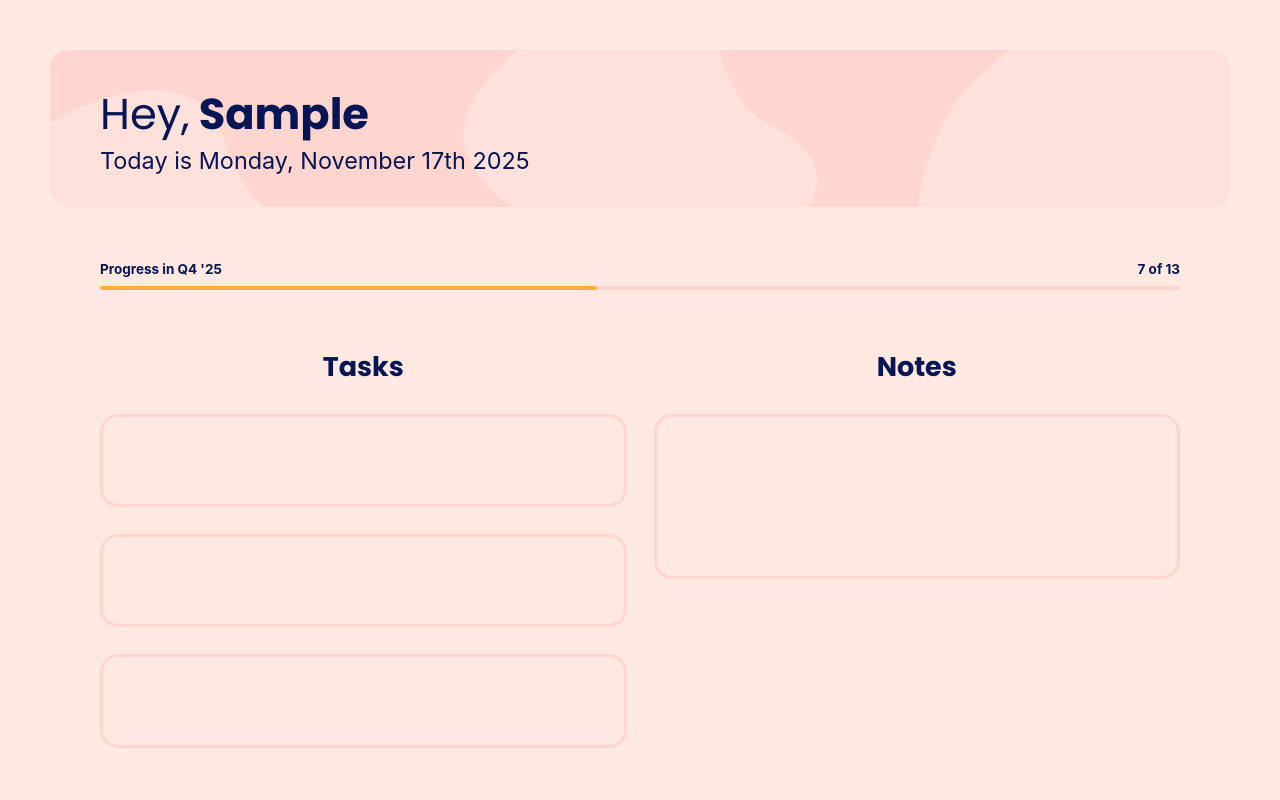
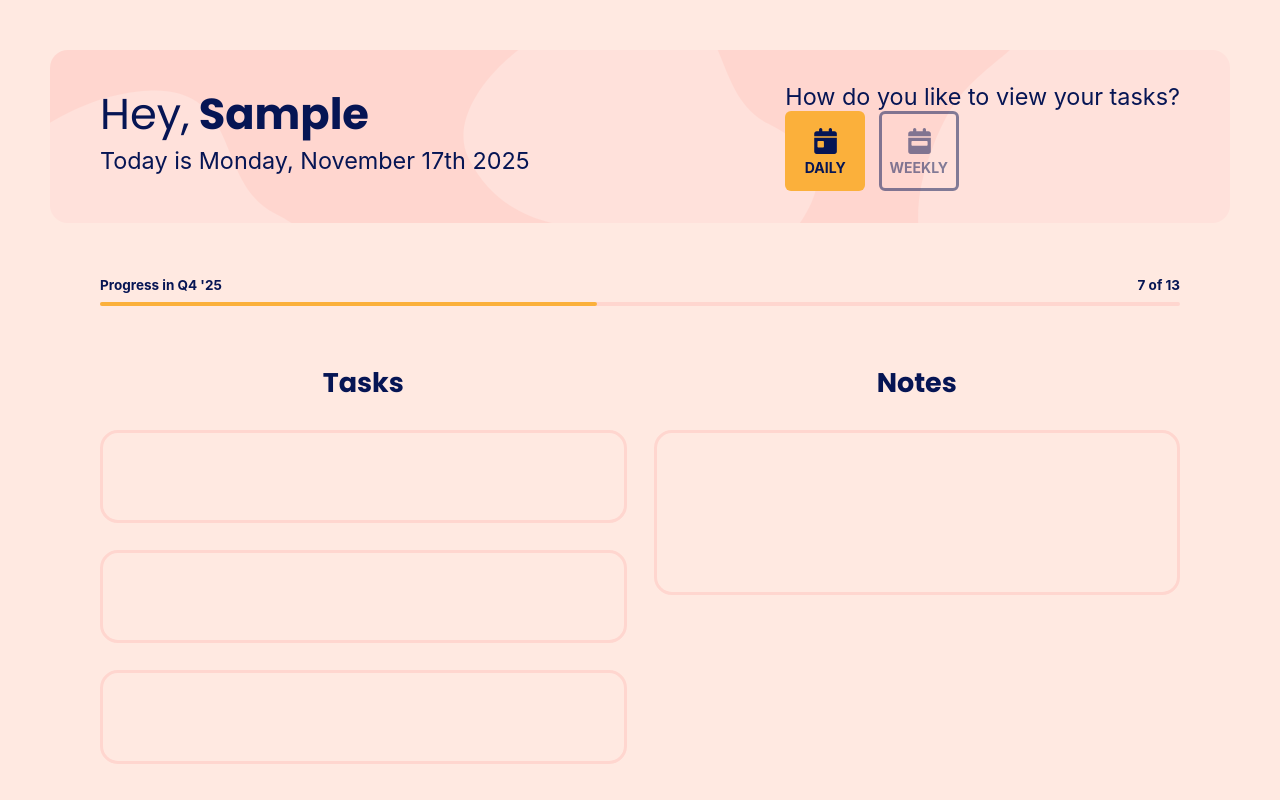
Before and after one commit to gauntface/focus-frontend, a Next.js app: page /home in a window 1280 px wide. Shown: the top 800 px of the page. Built offline with nearby package versions, Linux system fonts and the light colour scheme; no server answers; sample sign-in values are in the browser's storage; a web font is replaced by a local one.

Commit message:
Try adding a week view

```diff
--- /dev/null
+++ b/components/DayTasks/DayTasks.tsx
@@ -0,0 +1,124 @@
+import styles from '../../styles/layouts/l-home.module.css';
+import { QuarterTracker } from '../../components/QuarterTracker/QuarterTracker'
+import { NotesArea } from '../../components/NotesArea/NotesArea'
+import { User } from 'firebase/auth';
+import { DailyPriority, getDailyPriorities, setDailyPriorities } from "../../models/priorities";
+import {getDailyNotes, setDailyNotes} from "../../models/notes";
+
+import {useEffect, useState} from 'react';
+
+let timeoutID: NodeJS.Timeout;
+
+export function DayTasks({date, user}: Props) {
+	const [initialLoad, setInitialLoad] = useState<boolean>(true);
+
+	const [priorities, setPriorities] = useState<Array<DailyPriority>>([
+		{
+			note: '',
+			order: 0,
+		}, {
+			note: '',
+			order: 0,
+		}, {
+			note: '',
+			order: 0,
+		}
+	]);
+
+	const [notes, setNotes] = useState<string>('');
+
+	useEffect(() => {
+		(async () => {
+			if (!user) {
+				return;
+			}
+			const [ps, ns] = await Promise.all([
+				getDailyPriorities(user, date),
+				getDailyNotes(user, date),
+			])
+			setPriorities(ps);
+
+			setNotes(ns);
+
+			setInitialLoad(false);
+		})();
+		// eslint-disable-next-line react-hooks/exhaustive-deps
+	}, []);
+
+	function onDailyPriorityChange(idx: number, e: string) {
+		if (priorities[idx].note == e) {
+			// Do not set priorities and trigger hooks if
+			// nothing has acutally changed.
+			return;
+		}
+
+		const ps = [...priorities];
+		ps[idx].note = e;
+		setPriorities(ps);
+
+		clearTimeout(timeoutID);
+		timeoutID = setTimeout(async () => {
+			// TODO: Handle no user correctly.
+			if (!user) {
+				return;
+			}
+
+			try {
+				await setDailyPriorities(user, date, ps)
+			} catch(err) {
+				console.error('Failed to set daily priorities: ', e);
+			}
+		}, 2000);
+	}
+
+	function onNotesChange(e: string) {
+		if (notes == e) {
+			return;
+		}
+
+		setNotes(e);
+
+		clearTimeout(timeoutID);
+		timeoutID = setTimeout(async () => {
+			// TODO: Handle no user correctly.
+			if (!user) {
+				return;
+			}
+
+			try {
+				await setDailyNotes(user, date, e)
+			} catch(err) {
+				console.error('Failed to set daily notes: ', e);
+			}
+		}, 2000);
+	}
+
+	return (
+		<div className={styles['l-home__main']}>
+			<section className={styles['l-home__priorities']}>
+				<h3>Tasks</h3>
+				<ol className={styles['l-home__priorities-list']}>
+					{priorities.map((priority: DailyPriority, idx: number) => {
+						return (<li key={idx} className={styles['l-home__priority-item']}>
+							<NotesArea disabled={initialLoad} name={`priority-${idx}`} note={priority.note} onChange={(v: string) => onDailyPriorityChange(idx, v)} rows={1} />
+						</li>)
+					})}
+				</ol>
+			</section>
+
+			<section className={styles['l-home__notes']}>
+				<h3>Notes</h3>
+				<div className={styles['l-home__note-border']}>
+					<NotesArea disabled={initialLoad} name={`notes`} note={notes}  onChange={(v: string) => onNotesChange(v)} rows={3} />
+				</div>
+			</section>
+
+			<div className={styles['l-home__quarter-counter']}><QuarterTracker date={date} /></div>
+		</div>
+	);
+}
+
+interface Props {
+    date: moment.Moment;
+    user: User;
+  }
--- a/components/DefaultLayout/DefaultLayout.tsx
+++ b/components/DefaultLayout/DefaultLayout.tsx
@@ -3,13 +3,14 @@ import styles from "./DefaultLayout.module.css";
 import { User } from "firebase/auth";
 
 import { Footer } from '../Footer/Footer';
-import { TaskHeader } from '../../components/TaskHeader/TaskHeader';
+import { TaskHeader, ViewSelection } from '../../components/TaskHeader/TaskHeader';
+import { useState } from "react";
 
 export function DefaultLayout(props: Props) {
 	return <>
 		<div className={styles['l-default']}>
 			<div className={styles['l-default__header']}>
-				<TaskHeader user={props.user} date={props.date} selectedView='day' />
+				<TaskHeader user={props.user} date={props.date} selectedView={props.selectedView} onChangeView={(view) => setSelectedView(view)} />
 			</div>
 			<main className={styles['l-default__main']}>{props.children}</main>
 			<Footer />
@@ -19,9 +20,9 @@ export function DefaultLayout(props: Props) {
 
 interface Props {
   children: React.ReactNode;
-	spinning: boolean;
 	title: string;
 	subtitle?: string;
   date: moment.Moment;
   user: User;
+	selectedView: ViewSelection;
 }
--- a/components/TaskHeader/TaskHeader.module.css
+++ b/components/TaskHeader/TaskHeader.module.css
@@ -45,17 +45,6 @@
 	z-index: 1;
 }
 
-@container (min-width: 800px) {
-	.c-task-header__bg {
-		background-image: url("/header-blob.svg"), url("/header-blob.svg"),
-			url("/header-blob-2.svg");
-		background-repeat: no-repeat, no-repeat, no-repeat;
-		background-position: -80px 40px, center -50px, right -100px top -160px;
-		background-size: 30%, 30%, 35%;
-	}
-}
-
-/*
 .c-task-header__tasks {
 	display: flex;
 	flex-direction: row;
@@ -86,6 +75,7 @@
 	background-color: var(--orange);
 	opacity: 1;
 }
+
 @container (min-width: 700px) {
 	.c-task-header__content {
 		flex-direction: row;
@@ -93,4 +83,12 @@
 	}
 }
 
-*/
+@container (min-width: 800px) {
+	.c-task-header__bg {
+		background-image: url("/header-blob.svg"), url("/header-blob.svg"),
+			url("/header-blob-2.svg");
+		background-repeat: no-repeat, no-repeat, no-repeat;
+		background-position: -80px 40px, center -50px, right -100px top -160px;
+		background-size: 30%, 30%, 35%;
+	}
+}
--- a/components/TaskHeader/TaskHeader.tsx
+++ b/components/TaskHeader/TaskHeader.tsx
@@ -1,24 +1,25 @@
 import Link from 'next/link';
+import Image from 'next/image';
 
 import styles from "./TaskHeader.module.css";
 
-export function TaskHeader({user, date}: TaskHeaderProps) {
-	/* const views = [
+export function TaskHeader({user, date, selectedView, onChangeView}: TaskHeaderProps) {
+	const views = [
 		{
 			text: 'Daily',
 			img: (<Image width="28" height="28" src="/icons/day-view.svg" alt="Day view icon" />),
-      selected: selectedView == 'day',
+			view: 'day' as ViewSelection,
 		},
 		{
 			text: 'Weekly',
 			img: (<Image width="28" height="28" src="/icons/week-view.svg" alt="Week view icon" />),
-      selected: selectedView == 'week',
+			view: 'week' as ViewSelection,
 		},
-    {
+		/* {
       text: 'Quarter',
       img: (<Image width="28" height="28" src="/icons/quarter-view.svg" alt="Quarter view icon" />),
-      selected: selectedView == 'quarter',
-    },
+      view: 'quarter',
+    },*/
 	];
 
 	const viewIcons = [];
@@ -26,33 +27,32 @@ export function TaskHeader({user, date}: TaskHeaderProps) {
 		const classes = [
 			styles['c-task-header__task'],
 		];
-    if (v.selected) {
+		if (v.view == selectedView) {
 			classes.push(styles['c-task-header__task--selected']);
 		}
 		viewIcons.push(
-        <div className={classes.join(' ')}>
+			<div key={v.view} className={classes.join(' ')} onClick={() => onChangeView(v.view)}>
 				{v.img}
 				{v.text}
 			</div>
 		);
-  }*/
+	}
 
-	/*
+	// TODO: Should find a better way to provide a link to the home page
+	return (
+		<div className={styles['c-task-header']}>
+			<div className={styles['c-task-header__wrapper']}>
+				<div className={styles['c-task-header__content']}>
+					<div>
+						{getIntro(user)}
+            Today is {date.format('dddd, MMMM Do YYYY')}
+					</div>
 					<div>
             How do you like to view your tasks?
 						<div className={styles['c-task-header__tasks']}>
 							{viewIcons}
 						</div>
 					</div>
-  */
-
-	// TODO: Should find a better way to provide a link to the home page
-	return (
-		<div className={styles['c-task-header']}>
-			<div className={styles['c-task-header__wrapper']}>
-				<div className={styles['c-task-header__content']}>
-					{getIntro(user)}
-					Today is {date.format('dddd, MMMM Do YYYY')}
 				</div>
 				<div className={styles['c-task-header__bg']}></div>
 			</div>
@@ -83,10 +83,13 @@ function getIntro(user: TaskHeaderUser) {
 	);
 }
 
+export type ViewSelection = 'day' | 'week' | 'quarter';
+
 interface TaskHeaderProps {
   date: moment.Moment;
   user: TaskHeaderUser;
-  selectedView: 'day' | 'week' | 'quarter';
+  selectedView: ViewSelection;
+	onChangeView: (view: ViewSelection) => void;
 }
 
 interface TaskHeaderUser {
--- a/pages/day/[date].tsx
+++ b/pages/day/[date].tsx
@@ -1,4 +1,4 @@
-import styles from '../../styles/layouts/l-home.module.css';
+
 
 import {useEffect, useState} from 'react';
 import type { NextPage } from 'next'
@@ -10,11 +10,9 @@ import {withAuth} from '../../utils/withAuth'
 import { useAuth } from '../../contexts/Auth';
 import { DailyPriority, getDailyPriorities, setDailyPriorities } from "../../models/priorities";
 import {getDailyNotes, setDailyNotes} from "../../models/notes";
-import { QuarterTracker } from '../../components/QuarterTracker/QuarterTracker'
-import { NotesArea } from '../../components/NotesArea/NotesArea'
 import { DefaultLayout } from '../../components/DefaultLayout/DefaultLayout';
-
-let timeoutID: NodeJS.Timeout;
+import { DayTasks } from '../../components/DayTasks/DayTasks';
+import { ViewSelection } from '../../components/TaskHeader/TaskHeader';
 
 // TODO: This is turned gnarly with handling the User | null types.
 //       Please tidy up this logic.
@@ -26,122 +24,7 @@ const Day: NextPage = () => {
 
 	const date = moment(dateString);
 
-	const [initialLoad, setInitialLoad] = useState<boolean>(true);
-	const [priorities, setPriorities] = useState<Array<DailyPriority>>([
-		{
-			note: '',
-			order: 0,
-		}, {
-			note: '',
-			order: 0,
-		}, {
-			note: '',
-			order: 0,
-		}
-	]);
-	const [loadingPriorities, setLoadingPriorities] = useState<boolean>(true);
-
-	const [notes, setNotes] = useState<string>('');
-	const [loadingNotes, setLoadingNotes] = useState<boolean>(true);
-
-	const [faviconState, setFaviconState] = useState('');
-
-	useEffect(() => {
-		(async () => {
-			if (!user) {
-				return;
-			}
-			const [ps, ns] = await Promise.all([
-				getDailyPriorities(user, date),
-				getDailyNotes(user, date),
-			])
-			setPriorities(ps);
-			setLoadingPriorities(false);
-
-			setNotes(ns);
-			setLoadingNotes(false);
-
-			setInitialLoad(false);
-		})();
-		// eslint-disable-next-line react-hooks/exhaustive-deps
-	}, []);
-
-	// Setup the favicon animation
-	useEffect(() => {
-		let prioritiesSet = true;
-		for (const p of priorities) {
-			if (p.note == '') {
-				prioritiesSet = false;
-				break;
-			}
-		}
-
-		if (prioritiesSet) {
-			setFaviconState('');
-			return;
-		}
-
-		let fs = '';
-		const id = setInterval(() => {
-			fs = fs == '' ? 'off' : '';
-			setFaviconState(fs);
-		}, 3000);
-		return () => clearInterval(id);
-	}, [priorities]);
-
-	function onDailyPriorityChange(idx: number, e: string) {
-		if (priorities[idx].note == e) {
-			// Do not set priorities and trigger hooks if
-			// nothing has acutally changed.
-			return;
-		}
-
-		const ps = [...priorities];
-		ps[idx].note = e;
-		setPriorities(ps);
-
-		clearTimeout(timeoutID);
-		setLoadingPriorities(true);
-		timeoutID = setTimeout(async () => {
-			// TODO: Handle no user correctly.
-			if (!user) {
-				return;
-			}
-
-			try {
-				await setDailyPriorities(user, date, ps)
-			} catch(err) {
-				console.error('Failed to set daily priorities: ', e);
-			} finally {
-				setLoadingPriorities(false);
-			}
-		}, 2000);
-	}
-
-	function onNotesChange(e: string) {
-		if (notes == e) {
-			return;
-		}
-
-		setNotes(e);
-
-		clearTimeout(timeoutID);
-		setLoadingNotes(true);
-		timeoutID = setTimeout(async () => {
-			// TODO: Handle no user correctly.
-			if (!user) {
-				return;
-			}
-
-			try {
-				await setDailyNotes(user, date, e)
-			} catch(err) {
-				console.error('Failed to set daily notes: ', e);
-			} finally {
-				setLoadingNotes(false);
-			}
-		}, 2000);
-	}
+	const [selectedView, setSelectedView] = useState<ViewSelection>('day');
 
 	// TODO: Handle no user correctly.
 	if (!user) {
@@ -153,31 +36,11 @@ const Day: NextPage = () => {
 			<Head>
 				<title>Focus</title>
 				<meta name="description" content="Focus is a simple tool to help you plan and focus on your work" />
-				<link rel="icon" href={faviconState == '' ? '/favicon.ico' : `/favicon-${faviconState}.ico` } />
+				<link rel="icon" href={'/favicon.ico' } />
 			</Head>
 
-			<DefaultLayout spinning={initialLoad || loadingPriorities || loadingNotes} user={user} date={date} title={date.format('ddd, Do MMMM')}>
-				<div className={styles['l-home__main']}>
-					<section className={styles['l-home__priorities']}>
-						<h3>Tasks</h3>
-						<ol className={styles['l-home__priorities-list']}>
-							{priorities.map((priority: DailyPriority, idx: number) => {
-								return (<li key={idx} className={styles['l-home__priority-item']}>
-									<NotesArea disabled={initialLoad} name={`priority-${idx}`} note={priority.note} onChange={(v: string) => onDailyPriorityChange(idx, v)} rows={1} />
-								</li>)
-							})}
-						</ol>
-					</section>
-
-					<section className={styles['l-home__notes']}>
-						<h3>Notes</h3>
-						<div className={styles['l-home__note-border']}>
-							<NotesArea disabled={initialLoad} name={`notes`} note={notes}  onChange={(v: string) => onNotesChange(v)} rows={3} />
-						</div>
-					</section>
-
-					<div className={styles['l-home__quarter-counter']}><QuarterTracker date={date} /></div>
-				</div>
+			<DefaultLayout selectedView={selectedView} user={user} date={date} title={date.format('ddd, Do MMMM')}>
+				<DayTasks date={date} user={user} />
 			</DefaultLayout>
 		</div>
 	)
```
Lines whose indentation alone changed are shown as unchanged.
